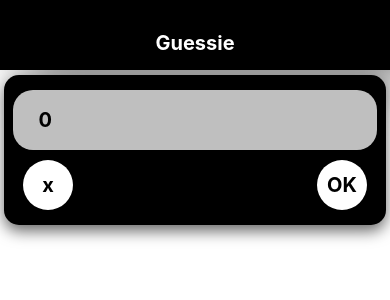
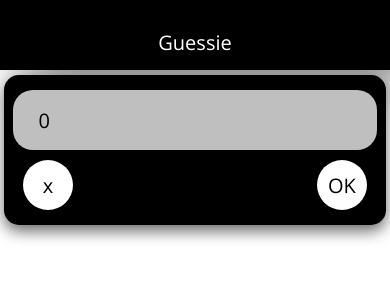
Before and after one commit to Abhishek12345679/Guessanumberapp, a React Native app: screen / in a window 390 px wide. Shown: the top 300 px of the page. Built offline with nearby package versions, Linux system fonts and the light colour scheme.

Commit message:
added custom-font

```diff
--- a/App.js
+++ b/App.js
@@ -1,15 +1,33 @@
 import React, { useState } from 'react';
 import { StyleSheet, View } from 'react-native';
+import * as Font from 'expo-font'
+import { AppLoading } from 'expo'
 
 import Header from './components/Header'
 import StartGameScreen from './screens/StartGameScreen'
 import GameScreen from './screens/GameScreen';
 import GameOverScreen from './screens/GameOverScreen'
 
+
+const fetchFonts = () => {
+  Font.loadAsync({
+    'open-sans': require('./assets/OpenSans-Regular.ttf'),
+    'open-sans-bold': require('./assets/OpenSans-Bold.ttf')
+  })
+}
+
 export default function App() {
 
   const [userNumber, setUserNumber] = useState();
   const [guessRounds, setGuessRounds] = useState(0)
+  const [loaded, setLoaded] = useState(false)
+
+  if (!loaded) {
+    return <AppLoading
+      startAsync={fetchFonts}
+      onFinish={() => { setLoaded(true) }}
+      onError={(err)=>{console.log(err)}} />
+  }
 
   const configNewGame = () => {
     setGuessRounds(0)
--- a/components/Header.js
+++ b/components/Header.js
@@ -31,7 +31,7 @@
         color:'#fff',
         textAlign:'center',
         fontSize:20,
-        fontWeight:'bold'
+        fontFamily:'open-sans'
     }
 });
 
--- a/components/NumberContainer.js
+++ b/components/NumberContainer.js
@@ -1,5 +1,5 @@
 import React from "react";
-import {Button,Text, StyleSheet } from "react-native";
+import {Text, StyleSheet } from "react-native";
 
 import Circle from '../components/CircleShape'
 
--- a/package.json
+++ b/package.json
@@ -12,7 +12,8 @@
     "react": "~16.9.0",
     "react-dom": "~16.9.0",
     "react-native": "https://github.com/expo/react-native/archive/sdk-36.0.0.tar.gz",
-    "react-native-web": "~0.11.7"
+    "react-native-web": "~0.11.7",
+    "expo-font": "~8.0.0"
   },
   "devDependencies": {
     "babel-preset-expo": "~8.0.0",
--- a/screens/StartGameScreen.js
+++ b/screens/StartGameScreen.js
@@ -136,7 +136,7 @@
         paddingLeft: 25,
         backgroundColor: '#fff',
         marginTop: 0,
-        fontWeight: 'bold',
+        fontFamily:'open-sans'
     },
     buttonContainer: {
         width: '90%',
@@ -192,7 +192,8 @@
     },
     selectedNumber: {
         color: '#fff',
-        fontSize: 120
+        fontSize: 120,
+        fontFamily:'open-sans-bold'
     },
     circle: {
         width: 50,
@@ -203,7 +204,7 @@
     },
     buttonText: {
         fontSize: 20,
-        fontWeight: "bold"
+        fontFamily:'open-sans'
     }
 });
 
```
Also changed, not shown: assets/OpenSans-Bold.ttf (added), assets/OpenSans-Regular.ttf (added).
